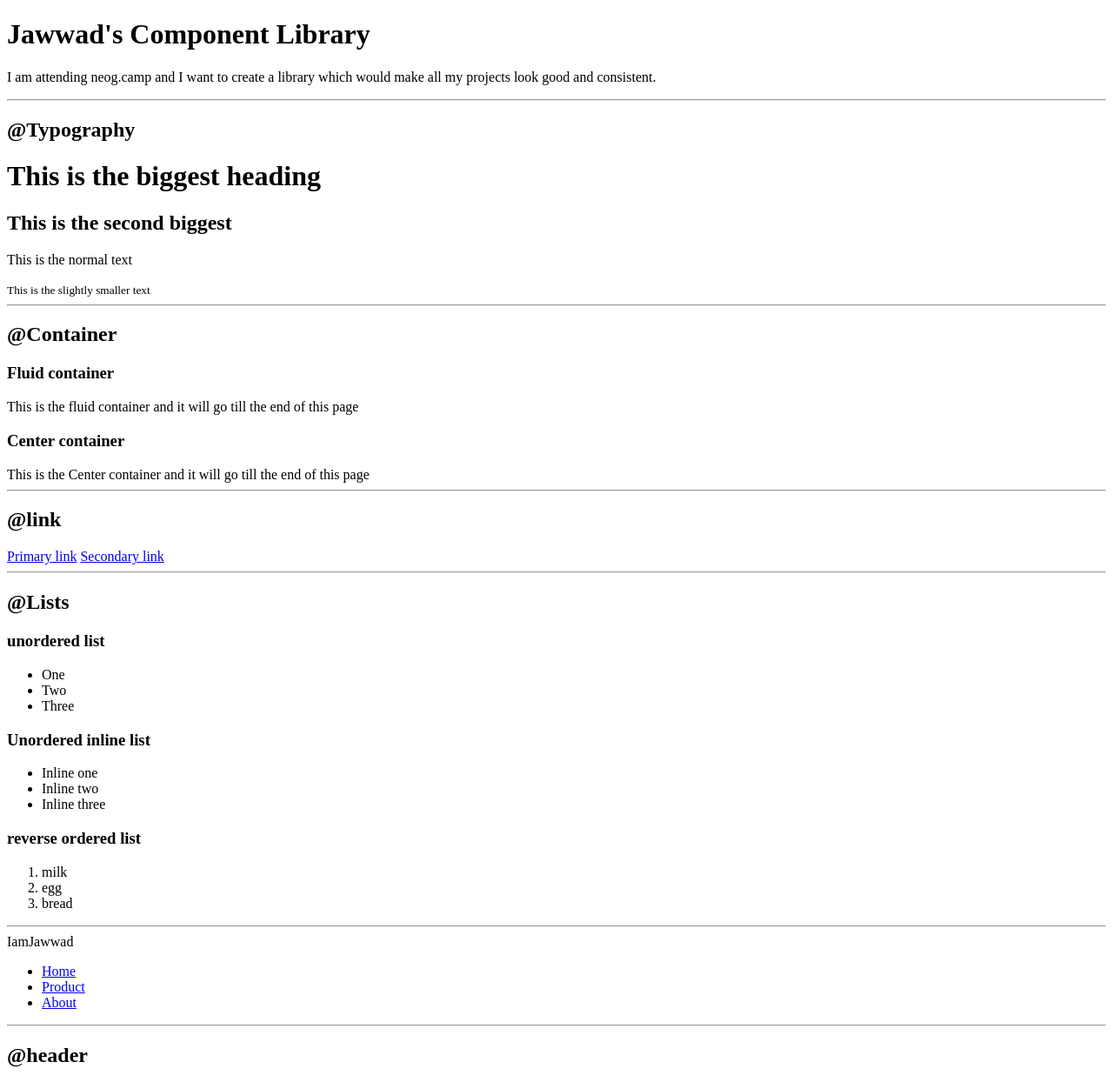
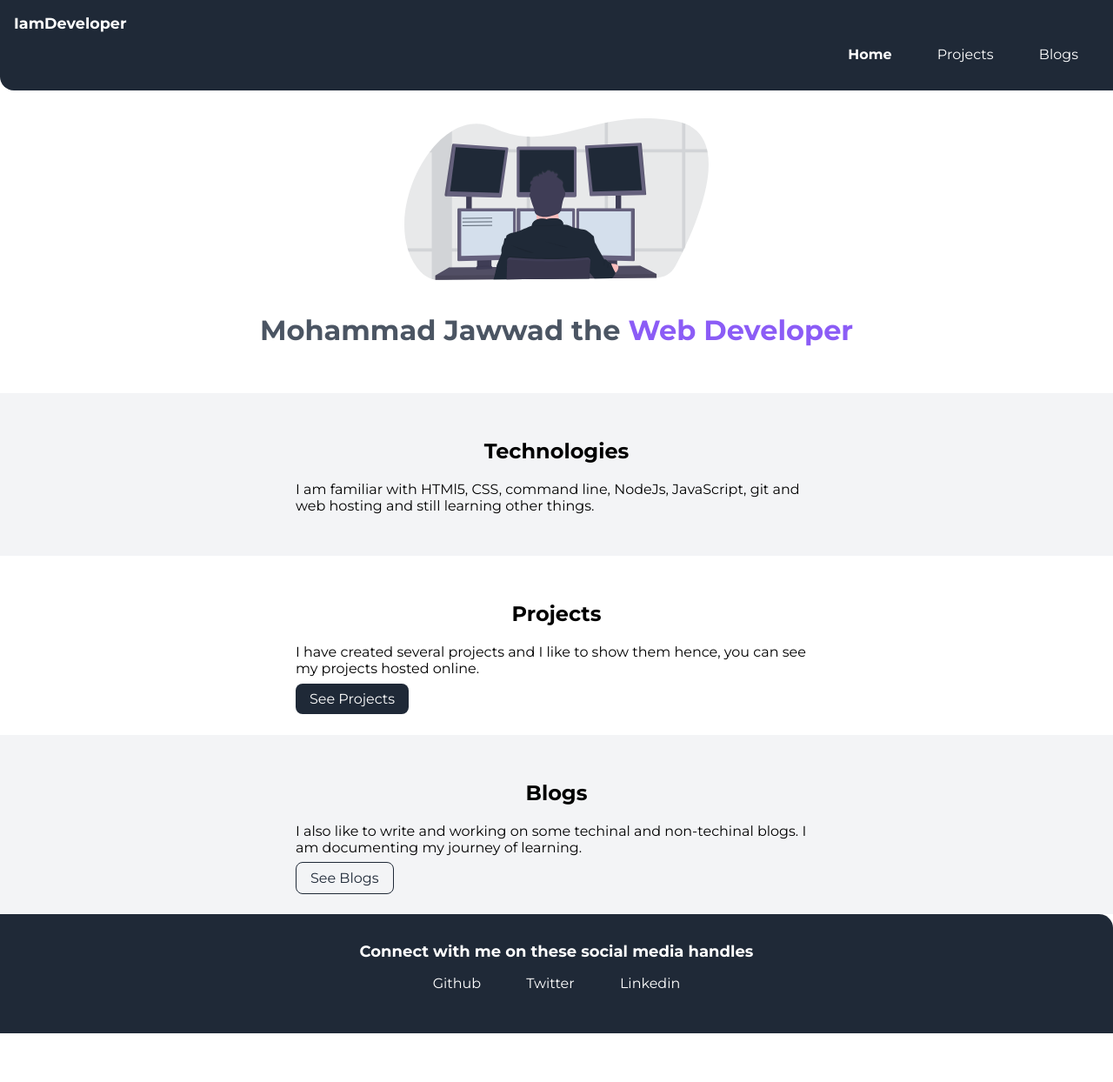
Before and after one commit to mdJawwad96/Jawwad-component-library, a plain HTML site: page index.html in a window 1280 px wide. Shown: the top 1244 px of the page at 87% size. After the commit the page ends 1188 px from the top, so only its background shows below. Drawn offline with Linux system fonts and the light colour scheme.

Commit message:
added project.html, blog.html and modified index.html and style.css

```diff
--- a/index.html
+++ b/index.html
@@ -3,118 +3,68 @@
 <head>
     <meta charset="UTF-8">
     <meta name="viewport" content="width=device-width, initial-scale=1.0">
-    <title>Component library</title>
-
+    <title>Home | Jawwad</title>
     <link href="style.css" rel="stylesheet"/>
 </head>
+<body>
 
-<body>
-    <h1>Jawwad's Component Library</h1>
-    <p>I am attending neog.camp and I want to create a library which would make all my projects look good and consistent.</p>
-
-    <hr >
-
-    <h2>@Typography</h2>
-
-    <h1>This is the biggest heading</h1>
-    <h2>This is the second biggest</h2>
-
-    <p>This is the normal text</p>
-    <small>This is the slightly smaller text</small>
-
-    <hr>
-
-    <h2>@Container</h2>
-
-    <h3>Fluid container</h3>
-    <div>This is the fluid container and it will go till the end of this page</div>
-
-    <h3>Center container</h3>
-    <div>This is the Center container and it will go till the end of this page</div>
-
-    <hr>
-
-    <h2>@link</h2>
-
-    <a href="/">Primary link</a>
-    <a href="/">Secondary link</a>
-
-    <hr>
-
-    <h2>@Lists</h2>
-
-    <h3>unordered list</h3>
-
-    <ul>
-        <li>One</li>
-        <li>Two</li>
-        <li>Three</li>
-    </ul>
-
-    <h3>Unordered inline list</h3>
-    <ul>
-        <li>Inline one</li>
-        <li>Inline two</li>
-        <li>Inline three</li>
-    </ul>
-
-    <h3>reverse ordered list</h3>
-    <ol>
-        <li>milk</li>
-        <li>egg</li>
-        <li>bread</li>
-    </ol>
-
-    <hr>
-
-    <nav>
-        <div>IamJawwad</div>
-        <ul>
-            <li>
-                <a href="/">Home</a>
+    <nav class="navigation container">
+        <div class="nav-brand">IamDeveloper</div>
+        <ul class="list-non-bullet nav-pills">
+            <li class="list-item-inline">
+                <a class="link link-active" href="/">Home</a>
             </li>
 
-            <li>
-                <a href="/">Product</a>
+            <li class="list-item-inline">
+                <a class="link" href="/projects.html">Projects</a>
             </li>
 
-            <li>
-                <a href="/">About</a>
+            <li class="list-item-inline">
+                <a class="link" href="/blog.html">Blogs</a>
             </li>
         </ul>
     </nav>
 
-    <hr>
 
-    <h2>@header</h2>
-    <header>
-        <img src="Images/hero.svg" />
-        <h1>Heading inside here</h1>
+    <header class="hero">
+        <img class="hero-img" src="Images/hero.svg" />
+        <h1 class="hero-heading">Mohammad Jawwad the <span class= "heading-inverted">Web Developer</span></h1>
     </header>
 
-    <hr>
-
-    <h2>@Section</h2>
-    <section>
-        <h3>White Section</h3>
-        <p>This will have white background.</p>
+    <section class="section ow">
+        <div class="container container-center">
+            <h1>Technologies</h1>
+            <p>I am familiar with HTMl5, CSS, command line, NodeJs, JavaScript, git and web hosting and still learning other things.</p>
+        </div>
     </section>
 
-    <section>
-        <h3>Off White Section</h3>
-        <p>This will have gray background.</p>
+    <section class="section">
+        <div class="container container-center">
+            <h1>Projects</h1>
+            <p>I have created several projects and I like to show them hence, you can see my projects hosted online.</p>
+            <a class="link link-primary" href="/">See Projects</a>
+        </div>
     </section>
 
-    <hr >
+    <section class="section ow">
+        <div class="container container-center">
+            <h1>Blogs</h1>
+            <p>I also like to write and working on some techinal and non-techinal blogs. I am documenting my journey of learning.</p>
+            <a class="link link-secondary" href="/">See Blogs</a>
+        </div>
+    </section>
 
-    <h2>@footer</h2>
-    <footer>
-        <div>Some samll things inside footer</div>
-        <ul>
-            <li>Social 1</li>
-            <li>Social 2</li>
-            <li>scoical 3</li>
+    <footer class="footer">
+        <div class="footer-header">Connect with me on these social media handles</div>
+        <ul class="social-links list-non-bullet">
+            <li class="list-item-inline"><a class="link" href="https://github.com/mdJawwad96/" target=”_blank”>Github</a></li>
+
+            <li class="list-item-inline"><a class="link" href="/" target=”_blank”>Twitter</a></li>
+
+            <li class="list-item-inline"><a class="link" href="/" target=”_blank”>Linkedin</a></li>
+
         </ul>
     </footer>
+
 </body>
 </html>
--- a/style.css
+++ b/style.css
@@ -0,0 +1,164 @@
+@import url('https://fonts.googleapis.com/css2?family=Montserrat:wght@400;700&display=swap');
+
+:root {
+    --primary-color: #1F2937;
+    --gray: #4B5563;
+    --off-white: #F3F4F6;
+}
+
+body {
+    font-family: 'Montserrat', sans-serif;
+    margin: 0px;
+}
+
+hr {
+    margin: 2rem 0rem;
+}
+
+/**container**/
+.container {
+    padding-left: 1rem;
+    padding-right: 1rem;
+}
+
+.container-center {
+    max-width: 600px;
+    margin: auto;
+}
+
+
+/* links */
+
+.link {
+    text-decoration: none;
+    padding: 0.5rem 1rem;
+}
+
+.link-primary {
+    background-color: var(--primary-color);
+    border-radius: 0.5rem;
+    color: white;
+}
+
+.link-secondary {
+    color: var(--primary-color);
+    border-radius: 0.5rem;
+    border: 1px solid var(--primary-color);
+}
+
+.padding-para {
+    margin-bottom: 2rem;
+}
+
+.btn {
+    margin-right: 0.5rem;
+}
+
+.btn-blog {
+    margin-top: 5rem;
+}
+
+/** lists **/
+
+.list-non-bullet {
+    list-style: none;
+}
+
+.list-item-inline {
+    display: inline;
+    padding: 0rem 0.5rem;
+}
+
+.list-margin {
+    margin-bottom: 5rem;
+}
+
+/** navigation **/
+
+.navigation {
+    background-color: var(--primary-color);
+    color: white;
+    padding: 1rem;
+    border-bottom-left-radius: 1rem;
+}
+
+.navigation .nav-brand {
+    font-weight: bold;
+    font-size: 1.1rem;
+}
+
+.navigation .nav-pills {
+    text-align: right;
+}
+
+.navigation .link {
+    color: white;
+    position: right;
+}
+
+.navigation .link-active {
+    font-weight: bold;
+}
+
+/** header **/
+
+.hero {
+    padding: 2rem;
+}
+
+.hero .hero-img {
+    max-width: 350px;
+    display: block;
+    margin: auto;
+}
+
+.hero .hero-heading {
+    text-align: center;
+    padding-top: 1rem;
+    font-size: 2rem;
+    color: var(--gray)
+}
+
+.hero .hero-heading .heading-inverted {
+    color: #8B5CF6;
+}
+
+/** sections **/
+
+.section {
+    padding: 2rem;
+}
+
+.section h1 {
+    text-align: center;
+}
+
+.ow {
+    background-color: var(--off-white);
+}
+
+.para{
+    margin-bottom: 2rem;
+}
+/** footer **/
+
+.footer {
+    background-color: var(--primary-color);
+    padding: 2rem 1rem;
+    text-align: center;
+    color: white;
+    border-top-right-radius: 1rem;
+}
+
+.footer .footer-header {
+    font-weight: bold;
+    font-size: large;
+}
+
+.footer .link {
+    color: white;
+}
+
+.footer ul {
+    padding-inline-start: 0px;
+}
```
Also changed, not shown: Lib/component.html (added, +133 -0 lines), blog.html (added, +72 -0 lines), projects.html (added, +66 -0 lines).
